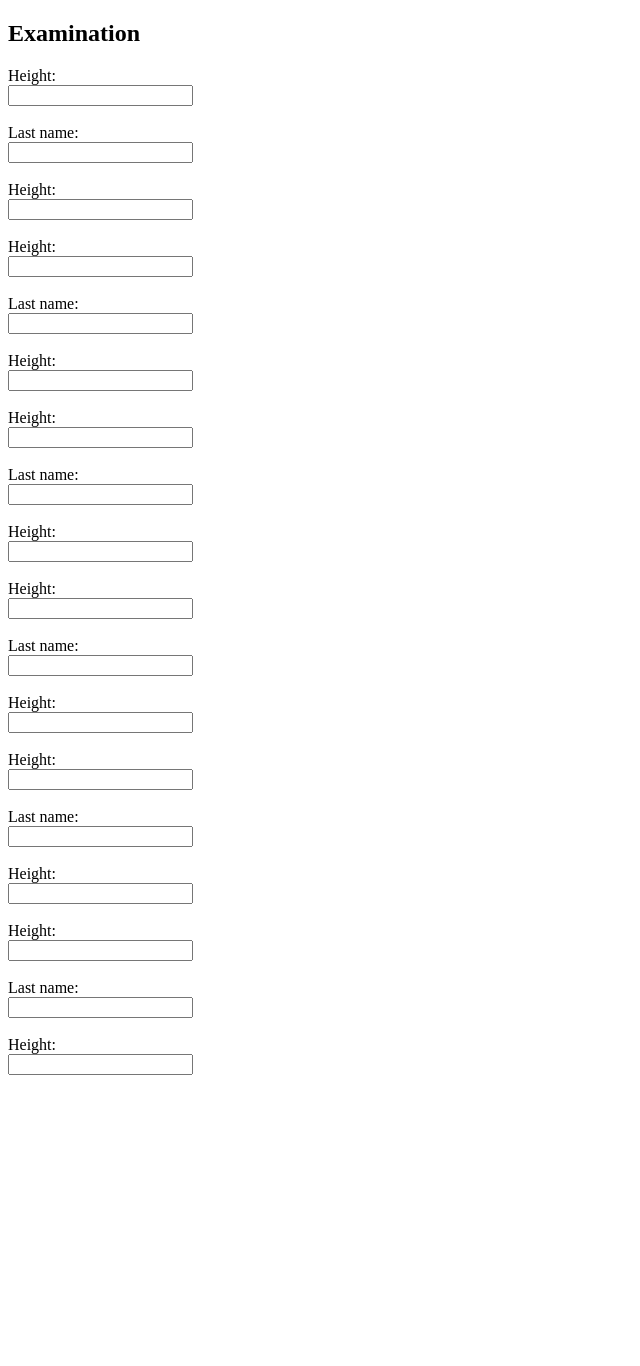
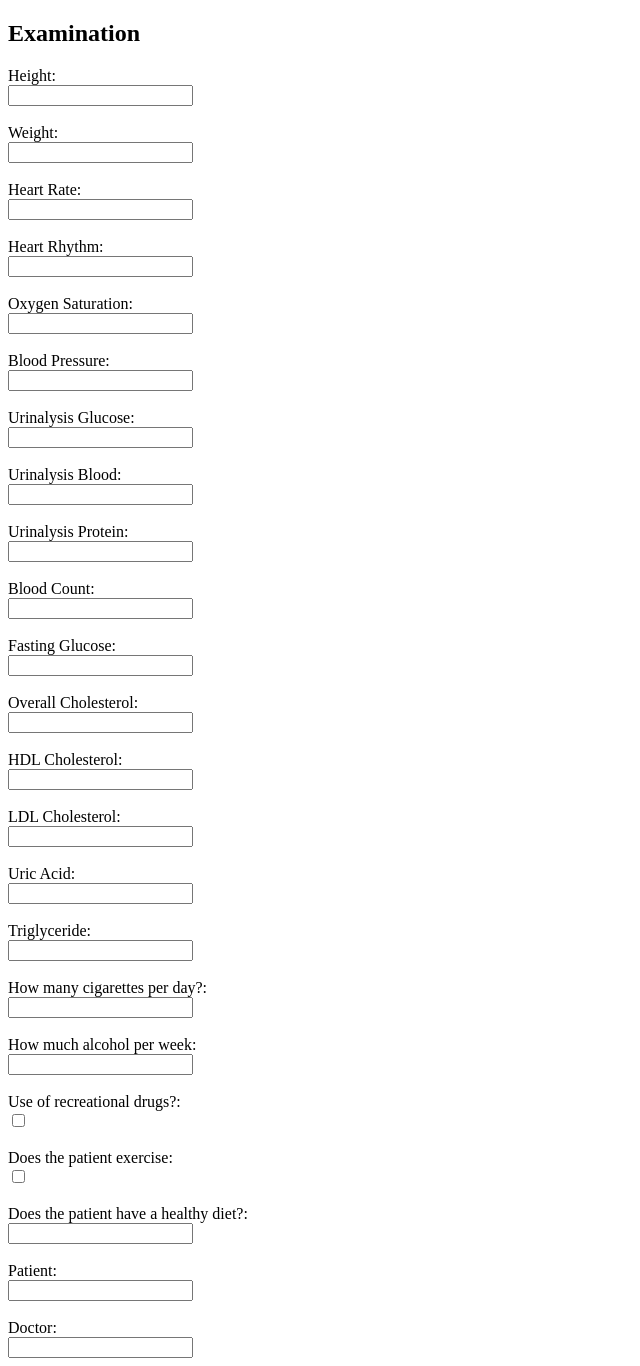
Before and after one commit to CMorar143/Artificial-MD, a Django app: template DjangoProj/DjangoProj/templates/exam.html in a window 1280 px wide. Shown: the whole page, without its empty margins (0-640 px from the left). Before the commit the page ends 1075 px from the top, so only its background shows below. Run offline with Django 3.2, Linux system fonts and the light colour scheme; the template is opened without the code that fills it, so the values that code supplies are empty.

Commit message:
fixed fields

```diff
--- a/DjangoProj/DjangoProj/templates/exam.html
+++ b/DjangoProj/DjangoProj/templates/exam.html
@@ -7,75 +7,94 @@
 
 <form>
   Height:<br>
-  <input type="text" name="firstname">
+  <input type="number" name="Height">
   <br><br>
 
-  Last name:<br>
-  <input type="text" name="lastname">
+  Weight:<br>
+  <input type="number" name="Weight">
   <br><br>
 
-  Height:<br>
-  <input type="text" name="firstname">
+  Heart Rate:<br>
+  <input type="number" name="HeartRate">
   <br><br>
 
-    Height:<br>
-  <input type="text" name="firstname">
+  Heart Rhythm:<br>
+  <input type="number" name="HeartRhythm">
   <br><br>
 
-  Last name:<br>
-  <input type="text" name="lastname">
+  Oxygen Saturation:<br>
+  <input type="number" name="OxygenSaturation">
   <br><br>
 
-  Height:<br>
-  <input type="text" name="firstname">
+  Blood Pressure:<br>
+  <input type="number" name="BloodPressure">
   <br><br>
 
-    Height:<br>
-  <input type="text" name="firstname">
+  Urinalysis Glucose:<br>
+  <input type="number" name="UrinalysisGlucose">
   <br><br>
 
-  Last name:<br>
-  <input type="text" name="lastname">
+  Urinalysis Blood:<br>
+  <input type="number" name="UrinalysisBlood">
   <br><br>
 
-  Height:<br>
-  <input type="text" name="firstname">
+  Urinalysis Protein:<br>
+  <input type="number" name="UrinalysisProtein">
   <br><br>
 
-    Height:<br>
-  <input type="text" name="firstname">
+  Blood Count:<br>
+  <input type="number" name="BloodCount">
   <br><br>
 
-  Last name:<br>
-  <input type="text" name="lastname">
+  Fasting Glucose:<br>
+  <input type="number" name="FastingGlucose">
   <br><br>
 
-  Height:<br>
-  <input type="text" name="firstname">
+  Overall Cholesterol:<br>
+  <input type="number" name="OverallCholesterol">
   <br><br>
 
-    Height:<br>
-  <input type="text" name="firstname">
+  HDL Cholesterol:<br>
+  <input type="number" name="HDLCholesterol">
   <br><br>
 
-  Last name:<br>
-  <input type="text" name="lastname">
+  LDL Cholesterol:<br>
+  <input type="number" name="LDLCholesterol">
   <br><br>
 
-  Height:<br>
-  <input type="text" name="firstname">
+  Uric Acid:<br>
+  <input type="number" name="UricAcid">
   <br><br>
 
-    Height:<br>
-  <input type="text" name="firstname">
+  Triglyceride:<br>
+  <input type="number" name="Triglyceride">
   <br><br>
 
-  Last name:<br>
-  <input type="text" name="lastname">
+  How many cigarettes per day?:<br>
+  <input type="number" name="Cigarettesperday">
   <br><br>
 
-  Height:<br>
-  <input type="text" name="firstname">
+  How much alcohol per week:<br>
+  <input type="number" name="Alcoholperweek">
   <br><br>
+
+  Use of recreational drugs?:<br>
+  <input type="checkbox" name="RecreationalDrugs">
+  <br><br>
+
+  Does the patient exercise:<br>
+  <input type="checkbox" name="Exercise">
+  <br><br>
+
+  Does the patient have a healthy diet?:<br>
+  <input type="number" name="HealthyDiet">
+  <br><br>
+
+  Patient:<br>
+  <input type="text" name="Patient">
+  <br><br>
+
+  Doctor:<br>
+  <input type="text" name="Doctor">
 </form>
 {% endblock %}
```
